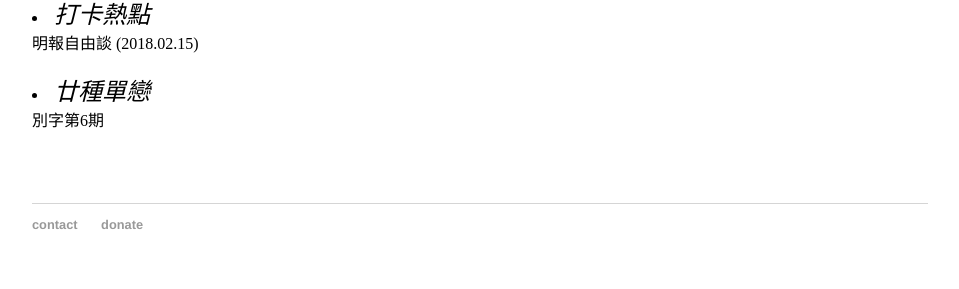
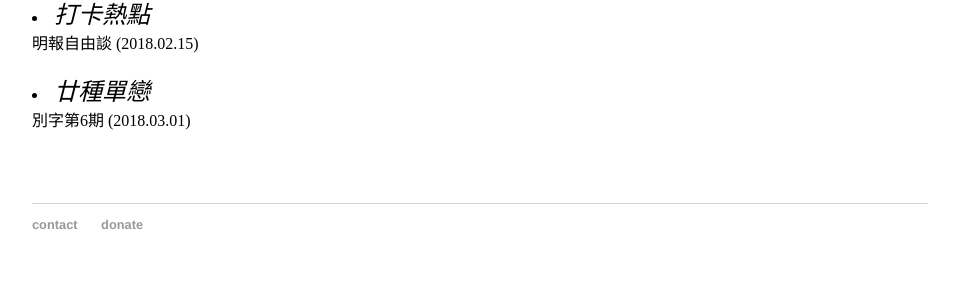
Before and after one commit to maksuihin/maksuihin.github.io, a Jekyll site: the page built from writings.html, in a window 1280 px wide. Shown: the part 1447-1736 px from the top of the page, without its empty margins (160-1119 px from the left). Built offline with Jekyll 4.4.1, drawn with Linux system fonts in a browser that asks for light colours.

Commit message:
Update writings.html

```diff
--- a/writings.html
+++ b/writings.html
@@ -37,7 +37,7 @@ title: Little Words by MAK, Sui-hin
 <li><em>端午來翰</em>      </br>明報客座隨筆 (2017.06.05)<br/>    </li>
 <li><em>詐騙</em>      </br>明報自由談 (2018.01.04)<br/>    </li>
 <li><em>打卡熱點</em>      </br>明報自由談 (2018.02.15)<br/>    </li>
-<li><em>廿種單戀</em></br>別字第6期<br/>    </li>
+<li><em>廿種單戀</em></br>別字第6期 (2018.03.01)<br/>    </li>
     </ul></span>   </br></br></br>
 
 </div></works>
```
